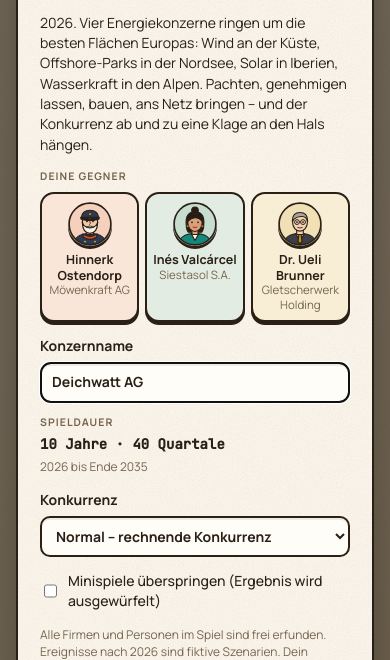
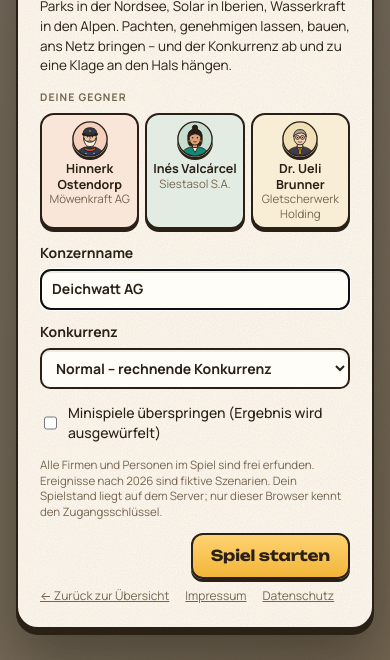
Before and after one commit to TestAndWin/power-tycoon, a website built with Vite: page apps/web/index.html in a window 390 px wide. Shown: the part 184-844 px from the top of the page. Built offline with nearby package versions, Linux system fonts and the light colour scheme.

Commit message:
Web: shorter start screen so it fits on smaller windows (#5)
- Wider dialog with a flatter banner; game length moves into the banner
- Rival cards lay out portrait beside the text
- Company name and rival strength side by side
- Legal links share the row with the start buttons


Claude-Session: https://claude.ai/code/session_017PpawGECrX1bvWrpJ4gxNn

Co-authored-by: Claude <noreply@anthropic.com>

```diff
--- a/apps/web/src/styles.css
+++ b/apps/web/src/styles.css
@@ -984,11 +984,9 @@ h3 {
 }
 .foe {
   display: flex;
-  flex-direction: column;
-  align-items: center;
-  text-align: center;
-  gap: 6px;
-  padding: 10px 8px;
+  align-items: center;
+  gap: 8px;
+  padding: 7px 9px;
   border-radius: 14px;
   border: 2px solid var(--edge);
   background: color-mix(in srgb, var(--oc) 12%, var(--surface));
@@ -997,6 +995,7 @@ h3 {
 .foe > span {
   display: flex;
   flex-direction: column;
+  min-width: 0;
   line-height: 1.25;
 }
 .foe b {
@@ -1007,7 +1006,7 @@ h3 {
 }
 .foe i {
   font-size: 11.5px;
-  margin-top: 3px;
+  margin-top: 1px;
   color: color-mix(in srgb, var(--oc) 70%, var(--ink));
 }
 
@@ -1668,8 +1667,23 @@ input[type='checkbox'] {
   width: 100%;
   aspect-ratio: 16/6;
 }
-.banner.tall canvas {
-  aspect-ratio: 16/7;
+.banner.start canvas {
+  aspect-ratio: 16/4.2;
+}
+.intro {
+  margin: 0;
+  font-size: 13.5px;
+}
+.fine {
+  margin: 0;
+  font-size: 11.5px;
+  line-height: 1.35;
+}
+.start-foot {
+  align-items: center;
+}
+.start-foot .mlegal {
+  margin-right: auto;
 }
 .bcap {
   position: absolute;
@@ -2215,15 +2229,22 @@ svg.live .pulse {
     gap: 6px;
   }
   .foe {
-    padding: 8px 4px;
+    flex-direction: column;
+    text-align: center;
+    gap: 4px;
+    padding: 6px 4px;
   }
   .foe .portrait {
-    width: 44px !important;
-    height: 44px !important;
+    width: 36px !important;
+    height: 36px !important;
   }
   .foe .portrait svg {
-    width: 44px;
-    height: 44px;
+    width: 36px;
+    height: 36px;
+  }
+  .start-foot .mlegal {
+    order: 2;
+    flex-basis: 100%;
   }
   .foe i {
     display: none;
--- a/apps/web/src/ui/dialogs.ts
+++ b/apps/web/src/ui/dialogs.ts
@@ -100,18 +100,19 @@ export function showEnd(): void {
 // The links live once in index.html (page footer); the start dialog covers that footer.
 const legalLinks = (): string => [...document.querySelectorAll('.foot-legal a')].map((a) => a.outerHTML).join('');
 export function showStart(canContinue: boolean, name = 'Deichwatt AG', difficulty: Difficulty = 'normal'): void {
-  openModal(`<div class="banner tall"><canvas data-scene="nd" data-mini="1" aria-hidden="true"></canvas><div class="bcap"><span class="label">2026 – 2035</span><h2 class="title">${LOGO}Wattmogul</h2></div></div>
-    <p style="margin:0">2026. Vier Energiekonzerne ringen um die besten Flächen Europas: Wind an der Küste, Offshore-Parks in der Nordsee, Solar in Iberien, Wasserkraft in den Alpen. Pachten, genehmigen lassen, bauen, ans Netz bringen – und der Konkurrenz ab und zu eine Klage an den Hals hängen.</p>
-    <div class="foes"><span class="label">Deine Gegner</span><div class="foe-row">${[1, 2, 3].map((id) => `<div class="foe" style="--oc:var(--c${id})">${portrait(id, 56)}<span><b>${esc(RIVAL_TEXT[id]!.ceo)}</b><span class="muted">${esc(rivalProfile(id).name)}</span><i>„${esc(RIVAL_TEXT[id]!.motto)}“</i></span></div>`).join('')}</div></div>
+  openModal(
+    `<div class="banner start"><canvas data-scene="nd" data-mini="1" aria-hidden="true"></canvas><div class="bcap"><span class="label">2026 – 2035 · ${GAME_YEARS} Jahre · ${GAME_YEARS * 4} Quartale</span><h2 class="title">${LOGO}Wattmogul</h2></div></div>
+    <p class="intro">2026. Vier Energiekonzerne ringen um die besten Flächen Europas: Wind an der Küste, Offshore-Parks in der Nordsee, Solar in Iberien, Wasserkraft in den Alpen. Pachten, genehmigen lassen, bauen, ans Netz bringen – und der Konkurrenz ab und zu eine Klage an den Hals hängen.</p>
+    <div class="foes"><span class="label">Deine Gegner</span><div class="foe-row">${[1, 2, 3].map((id) => `<div class="foe" style="--oc:var(--c${id})">${portrait(id, 44)}<span><b>${esc(RIVAL_TEXT[id]!.ceo)}</b><span class="muted">${esc(rivalProfile(id).name)}</span><i>„${esc(RIVAL_TEXT[id]!.motto)}“</i></span></div>`).join('')}</div></div>
     <div class="field-grid">
       <label for="sName">Konzernname<input type="text" id="sName" value="${esc(name)}" maxlength="24"></label>
-      <div class="field-grid-info"><span class="label">Spieldauer</span><b>${GAME_YEARS} Jahre · ${GAME_YEARS * 4} Quartale</b><span class="muted">2026 bis Ende 2035</span></div>
+      <label for="sDiff">Konkurrenz<select id="sDiff">${DIFFICULTY_KEYS.map((d) => `<option value="${d}" ${d === difficulty ? 'selected' : ''}>${DIFFICULTY_TEXT[d]}</option>`).join('')}</select></label>
     </div>
-    <label class="field" for="sDiff">Konkurrenz<select id="sDiff">${DIFFICULTY_KEYS.map((d) => `<option value="${d}" ${d === difficulty ? 'selected' : ''}>${DIFFICULTY_TEXT[d]}</option>`).join('')}</select></label>
     <label class="check"><input type="checkbox" id="sAuto"> Minispiele überspringen (Ergebnis wird ausgewürfelt)</label>
-    <p class="muted" style="margin:0;font-size:12px">Alle Firmen und Personen im Spiel sind frei erfunden. Ereignisse nach 2026 sind fiktive Szenarien. Dein Spielstand liegt auf dem Server; nur dieser Browser kennt den Zugangsschlüssel.</p>
-    <div class="foot">${canContinue ? '<button class="btn" data-act="continue">Weiterspielen</button>' : ''}<button class="btn primary big" data-act="start">Spiel starten</button></div>
-    <div class="mlegal">${legalLinks()}</div>`);
+    <p class="muted fine">Alle Firmen und Personen im Spiel sind frei erfunden. Ereignisse nach 2026 sind fiktive Szenarien. Dein Spielstand liegt auf dem Server; nur dieser Browser kennt den Zugangsschlüssel.</p>
+    <div class="foot start-foot"><div class="mlegal">${legalLinks()}</div>${canContinue ? '<button class="btn" data-act="continue">Weiterspielen</button>' : ''}<button class="btn primary big" data-act="start">Spiel starten</button></div>`,
+    { wide: true },
+  );
 }
 export function showBuilt(x: SiteView): void {
   const v = V();
```
